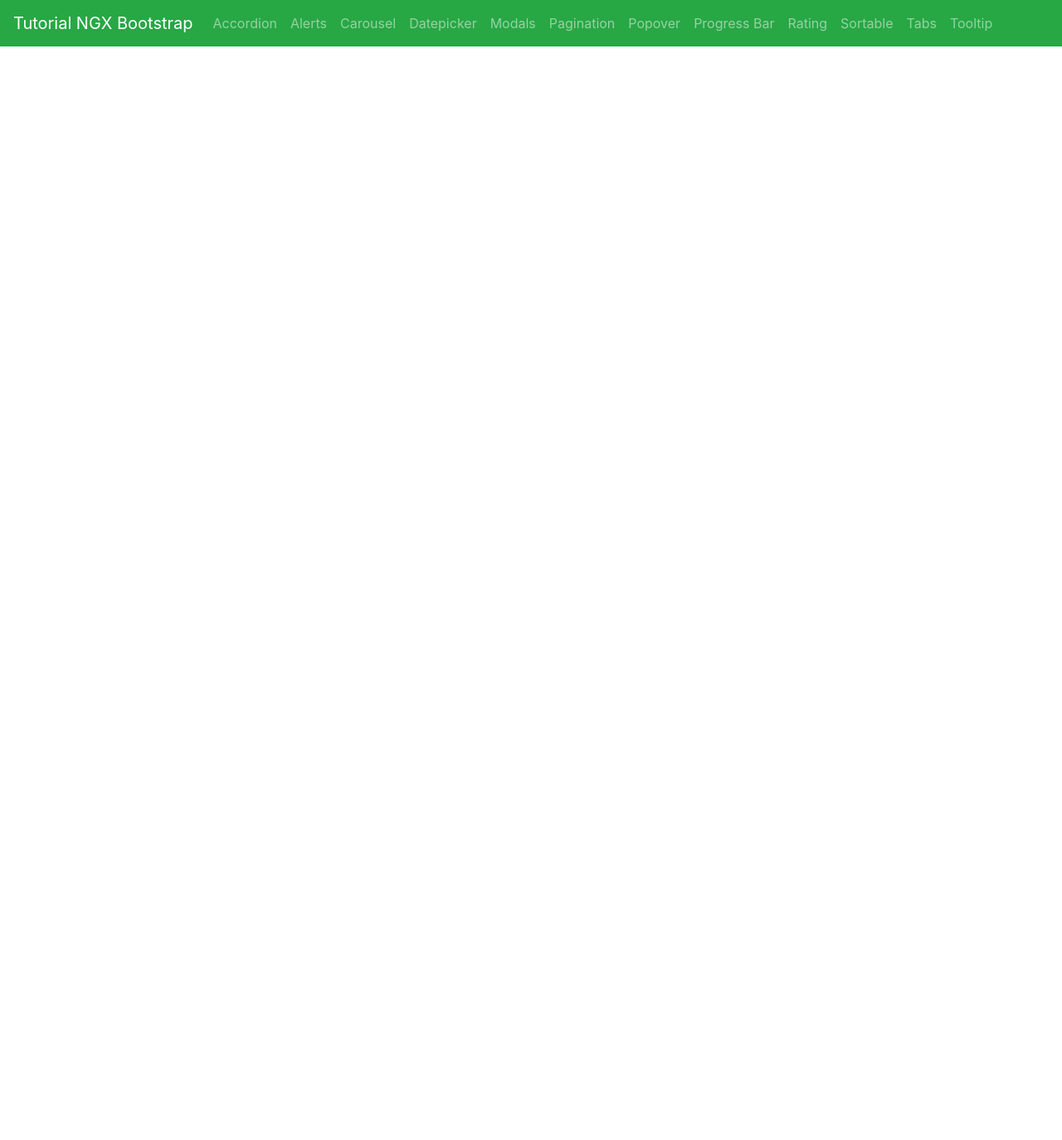
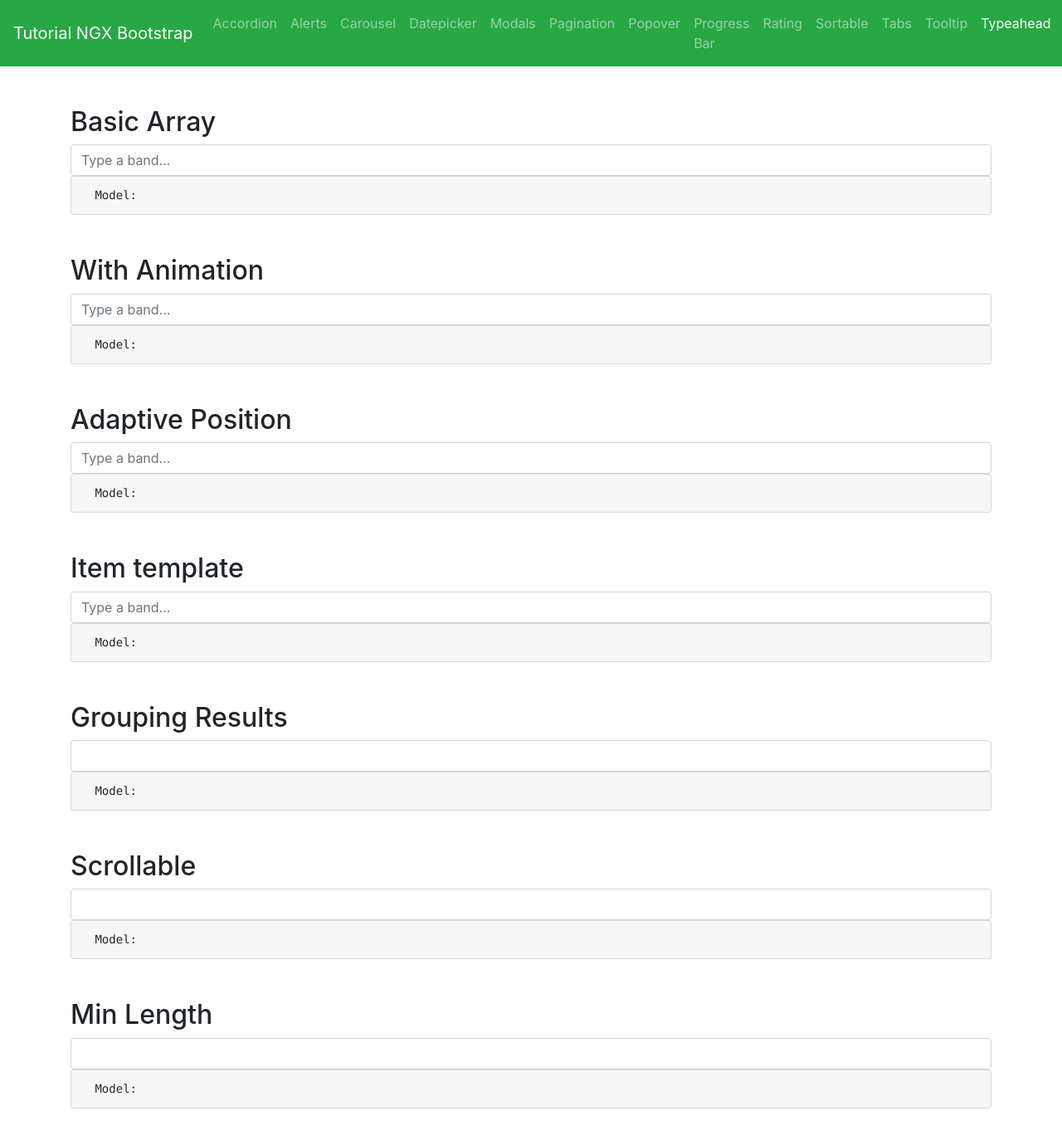
Before and after one commit to williamdsw/tuts-ng-ngx-bootstrap, an Angular app: page /typeahead in a window 1280 px wide. Before the commit this address led to /. Shown: the top 1374 px of the page at 83% size. Before the commit the page ends 800 px from the top, so only its background shows below. Built offline with nearby package versions, Linux system fonts and the light colour scheme.

Commit message:
Typeahead

```diff
--- a/src/app/app-routing.module.ts
+++ b/src/app/app-routing.module.ts
@@ -50,6 +50,10 @@ const ROUTES: Routes = [
     path: 'tooltip',
     loadChildren: () => import('./tooltip-example/tooltip-example.module').then(mod => mod.TooltipExampleModule)
   },
+  {
+    path: 'typeahead',
+    loadChildren: () => import('./typeahead-example/typeahead-example.module').then(mod => mod.TypeaheadExampleModule)
+  },
   { path: '', pathMatch: 'full', redirectTo: 'accordion' }
 ];
 
--- a/src/app/app.component.html
+++ b/src/app/app.component.html
@@ -64,6 +64,11 @@
             <li class="nav-item">
                 <a class="nav-link" [routerLink]="['tooltip']" routerLinkActive="active"> Tooltip </a>
             </li>
+
+            <!-- typeahead -->
+            <li class="nav-item">
+                <a class="nav-link" [routerLink]="['typeahead']" routerLinkActive="active"> Typeahead </a>
+            </li>
         </ul>
     </div>
 </nav>
--- a/src/app/shared/shared.module.ts
+++ b/src/app/shared/shared.module.ts
@@ -12,6 +12,7 @@ import { RatingModule } from 'ngx-bootstrap/rating';
 import { SortableModule } from 'ngx-bootstrap/sortable';
 import { TabsModule } from 'ngx-bootstrap/tabs';
 import { TooltipModule } from 'ngx-bootstrap/tooltip';
+import { TypeaheadModule } from 'ngx-bootstrap/typeahead';
 
 const BOOTSTRAP_COMPONENTS_ROOT = [
   AccordionModule.forRoot (),
@@ -26,6 +27,7 @@ const BOOTSTRAP_COMPONENTS_ROOT = [
   SortableModule.forRoot(),
   TabsModule.forRoot(),
   TooltipModule.forRoot(),
+  TypeaheadModule.forRoot(),
 ];
 
 const BOOTSTRAP_COMPONENTS = [
@@ -41,6 +43,7 @@ const BOOTSTRAP_COMPONENTS = [
   SortableModule,
   TabsModule,
   TooltipModule,
+  TypeaheadModule,
 ];
 
 @NgModule({
--- /dev/null
+++ b/src/app/typeahead-example/typeahead-example-routing.module.ts
@@ -0,0 +1,14 @@
+import { NgModule } from '@angular/core';
+import { Routes, RouterModule } from '@angular/router';
+
+import { TypeaheadExampleComponent } from './typeahead-example.component';
+
+const ROUTES: Routes = [
+  { path: '', component: TypeaheadExampleComponent },
+]
+
+@NgModule({
+  imports: [RouterModule.forChild(ROUTES)],
+  exports: [RouterModule]
+})
+export class TypeaheadExampleRoutingModule { }
--- /dev/null
+++ b/src/app/typeahead-example/typeahead-example.component.html
@@ -0,0 +1,68 @@
+
+<!-- basic -->
+<div class="mt-5 mb-5">
+    <h2> Basic Array </h2>
+    <input type="text" class="form-control" placeholder="Type a band..."
+           [typeahead]="bands" [(ngModel)]="currentBand">
+    <pre class="card card-block card-header mb-3"> Model: {{ currentBand | json }}</pre>
+</div>
+
+<!-- animation -->
+<div class="mt-5 mb-5">
+    <h2> With Animation </h2>
+    <input type="text" class="form-control" placeholder="Type a band..."
+           [typeahead]="bands" [isAnimated]="true" [(ngModel)]="currentBand">
+    <pre class="card card-block card-header mb-3"> Model: {{ currentBand | json }}</pre>
+</div>
+
+<!-- adaptive position -->
+<div class="mt-5 mb-5">
+    <h2> Adaptive Position </h2>
+    <input type="text" class="form-control" placeholder="Type a band..."
+           [typeahead]="bands" [adaptivePosition]="true"
+           [(ngModel)]="currentBand">
+    <pre class="card card-block card-header mb-3"> Model: {{ currentBand | json }}</pre>
+</div>
+
+<!-- item template -->
+<div class="mt-5 mb-5">
+    <h2> Item template </h2>
+    <input type="text" class="form-control" placeholder="Type a band..."
+           [typeahead]="bands" [typeaheadItemTemplate]="customItemTemplate"
+           [(ngModel)]="currentBand">
+    <pre class="card card-block card-header mb-3"> Model: {{ currentBand | json }}</pre>
+
+    <ng-template #customItemTemplate let-model="item" let-index="index">
+        <h5> This is {{ model | json}} Index: {{ index }} </h5>
+    </ng-template>
+</div>
+
+<!-- grouping results -->
+<div class="mt-5 mb-5">
+    <h2> Grouping Results </h2>
+    <input type="text" class="form-control"
+           [typeahead]="otherBands" [adaptivePosition]="true"
+           typeaheadOptionField="name" typeaheadGroupField="genre"
+           [(ngModel)]="currentOtherBand">
+    <pre class="card card-block card-header mb-3"> Model: {{ currentOtherBand | json }}</pre>
+</div>
+
+<!-- scrollable -->
+<div class="mt-5 mb-5">
+    <h2> Scrollable </h2>
+    <input type="text" class="form-control"
+           [typeahead]="bands" [adaptivePosition]="true"
+           [typeaheadScrollable]="true" [typeaheadOptionsInScrollableView]="5"
+           [(ngModel)]="currentBand">
+    <pre class="card card-block card-header mb-3"> Model: {{ currentBand | json }}</pre>
+</div>
+
+<!-- min-length -->
+<div class="mt-5 mb-5">
+    <h2> Min Length </h2>
+    <input type="text" class="form-control"
+           [typeahead]="bands" [adaptivePosition]="true"
+           [typeaheadMinLength]="2"
+           [(ngModel)]="currentBand">
+    <pre class="card card-block card-header mb-3"> Model: {{ currentBand | json }}</pre>
+</div>
--- /dev/null
+++ b/src/app/typeahead-example/typeahead-example.component.ts
@@ -0,0 +1,37 @@
+import { Component, OnInit } from '@angular/core';
+
+@Component({
+  selector: 'app-typeahead-example',
+  templateUrl: './typeahead-example.component.html',
+  styleUrls: ['./typeahead-example.component.css']
+})
+export class TypeaheadExampleComponent implements OnInit {
+
+  public bands: string[] = [
+    "Black Sabbath", "KISS", "Soundgarden", "Alice In Chains", "Metallica",
+    "AC/DC", "Tool", "The Beatles", "Ted Nugent", "Nine Inch Nails",
+    "Iron Maiden", "Megadeth", "Whitesnake"
+  ];
+  public currentBand: string;
+
+  public otherBands: any[] = [
+    { id: 1, name: 'Guns n Roses', genre: 'Heavy Metal' },
+    { id: 2, name: 'Poison', genre: 'Glam Metal' },
+    { id: 3, name: 'Deep Purple', genre: 'Hard Rock' },
+    { id: 4, name: 'UFO', genre: 'Hard Rock' },
+    { id: 5, name: 'Stone Temple Pilots', genre: 'Grunge' },
+    { id: 6, name: 'Pearl Jam', genre: 'Grunge' },
+    { id: 7, name: 'Led Zeppelin', genre: 'Classic Rock' },
+    { id: 8, name: 'Kansas', genre: 'Progressive Rock' },
+    { id: 9, name: 'Tom Petty and The Heartbreakers', genre: 'Country Rock' },
+    { id: 10, name: 'The Clash', genre: 'Punk Rock' },
+    { id: 11, name: 'Billy Idol', genre: 'Punk Rock' },
+  ];
+  public currentOtherBand: string;
+
+  constructor() { }
+
+  ngOnInit(): void {
+  }
+
+}
```
Also changed, not shown: src/app/typeahead-example/typeahead-example.module.ts (added, +20 -0 lines), src/app/typeahead-example/typeahead-example.component.css (added), 1 other file (tests, documents, lock files or other folders).
